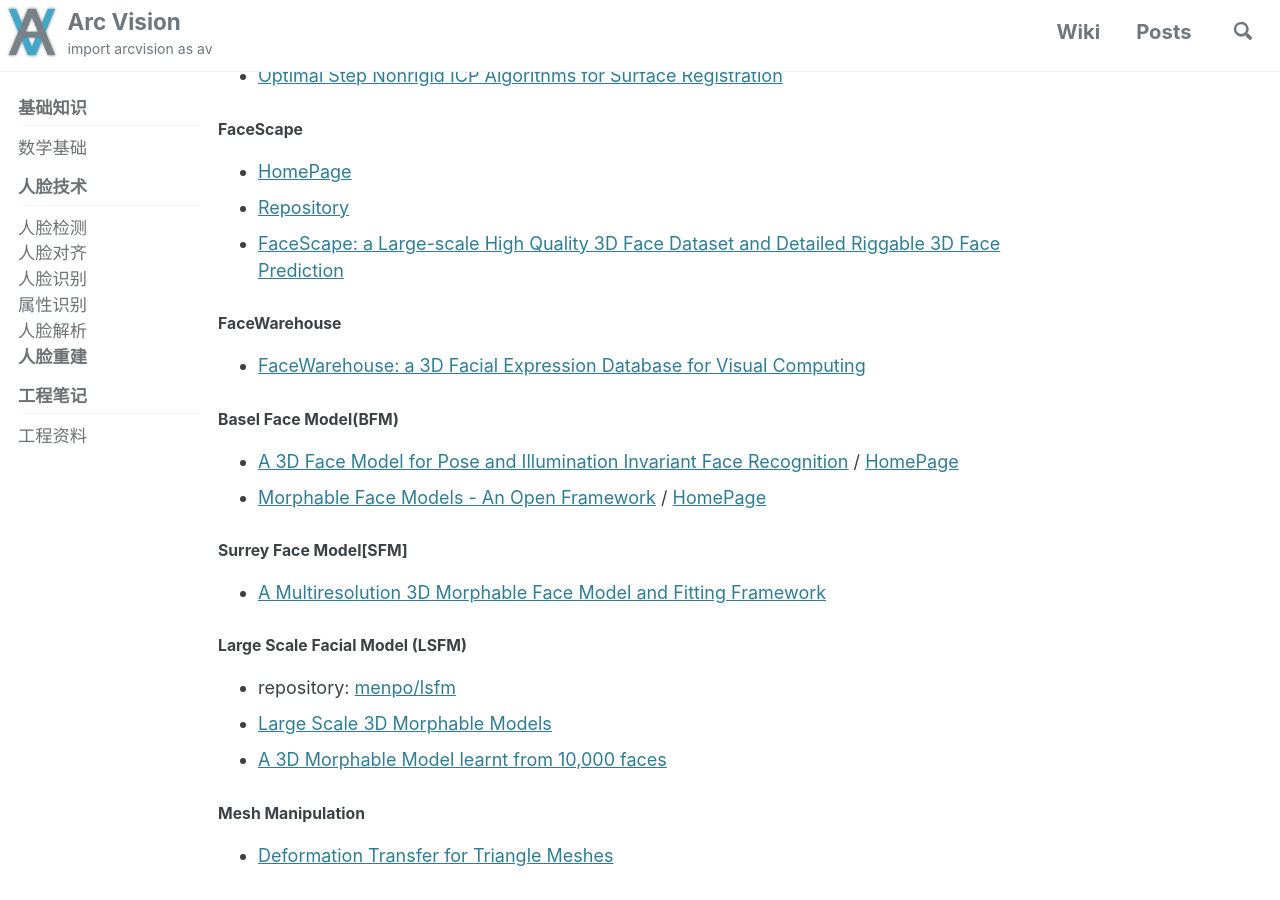
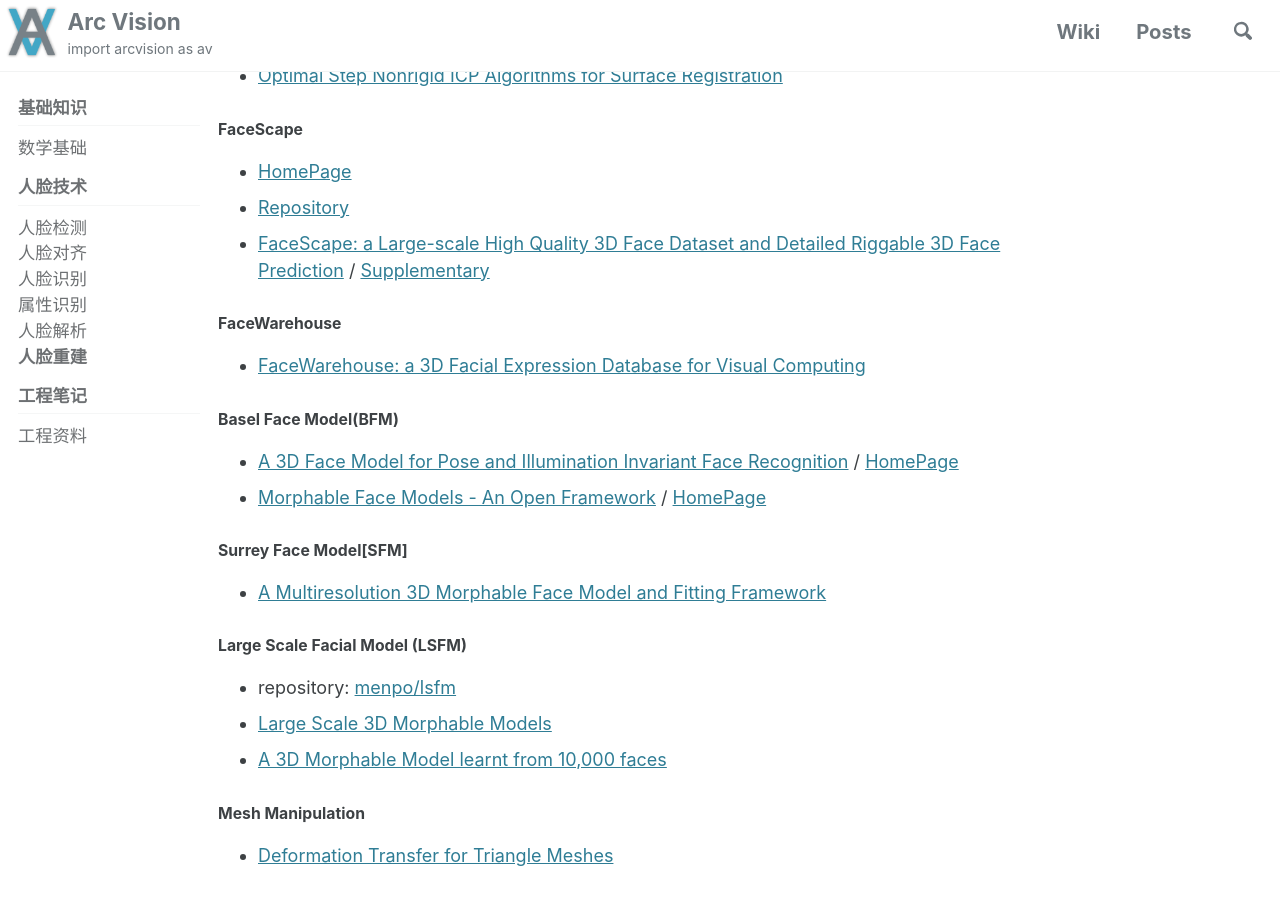
Before and after one commit to ArcVision/ArcVision.github.io, a Jekyll site: the page built from _wiki/15-face-reconstruction.md, in a window 1280 px wide and 900 px high, scrolled down 1019 px. Built offline with Jekyll 4.4.1, drawn with Linux system fonts in a browser that asks for light colours; cached includes are drawn as plain includes; comment, search, counter and statistics services are not loaded.

Commit message:
Update 15-face-reconstruction.md

```diff
--- a/_wiki/15-face-reconstruction.md
+++ b/_wiki/15-face-reconstruction.md
@@ -33,7 +33,7 @@ permalink: /wiki/face-reconstruction/
 #### FaceScape
   - [HomePage](https://facescape.nju.edu.cn/)
   - [Repository](https://github.com/zhuhao-nju/facescape)
-  - [FaceScape: a Large-scale High Quality 3D Face Dataset and Detailed Riggable 3D Face Prediction](https://arxiv.org/pdf/2003.13989.pdf)
+  - [FaceScape: a Large-scale High Quality 3D Face Dataset and Detailed Riggable 3D Face Prediction](https://arxiv.org/pdf/2003.13989.pdf) / [Supplementary](https://openaccess.thecvf.com/content_CVPR_2020/supplemental/Yang_FaceScape_A_Large-Scale_CVPR_2020_supplemental.zip)
 
 #### FaceWarehouse
   - [FaceWarehouse: a 3D Facial Expression Database for Visual Computing](http://kunzhou.net/zjugaps/facewarehouse/)
```
